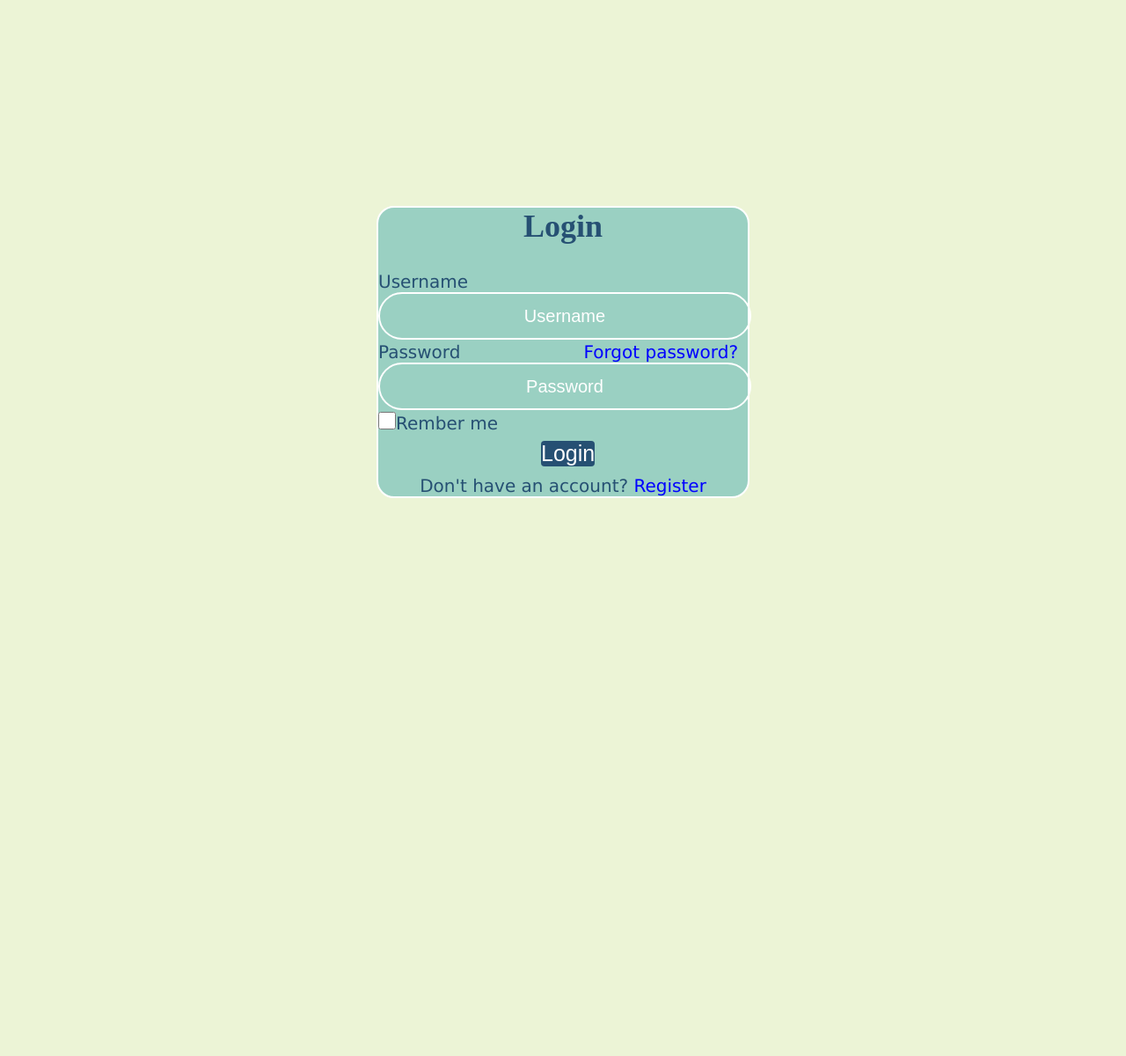
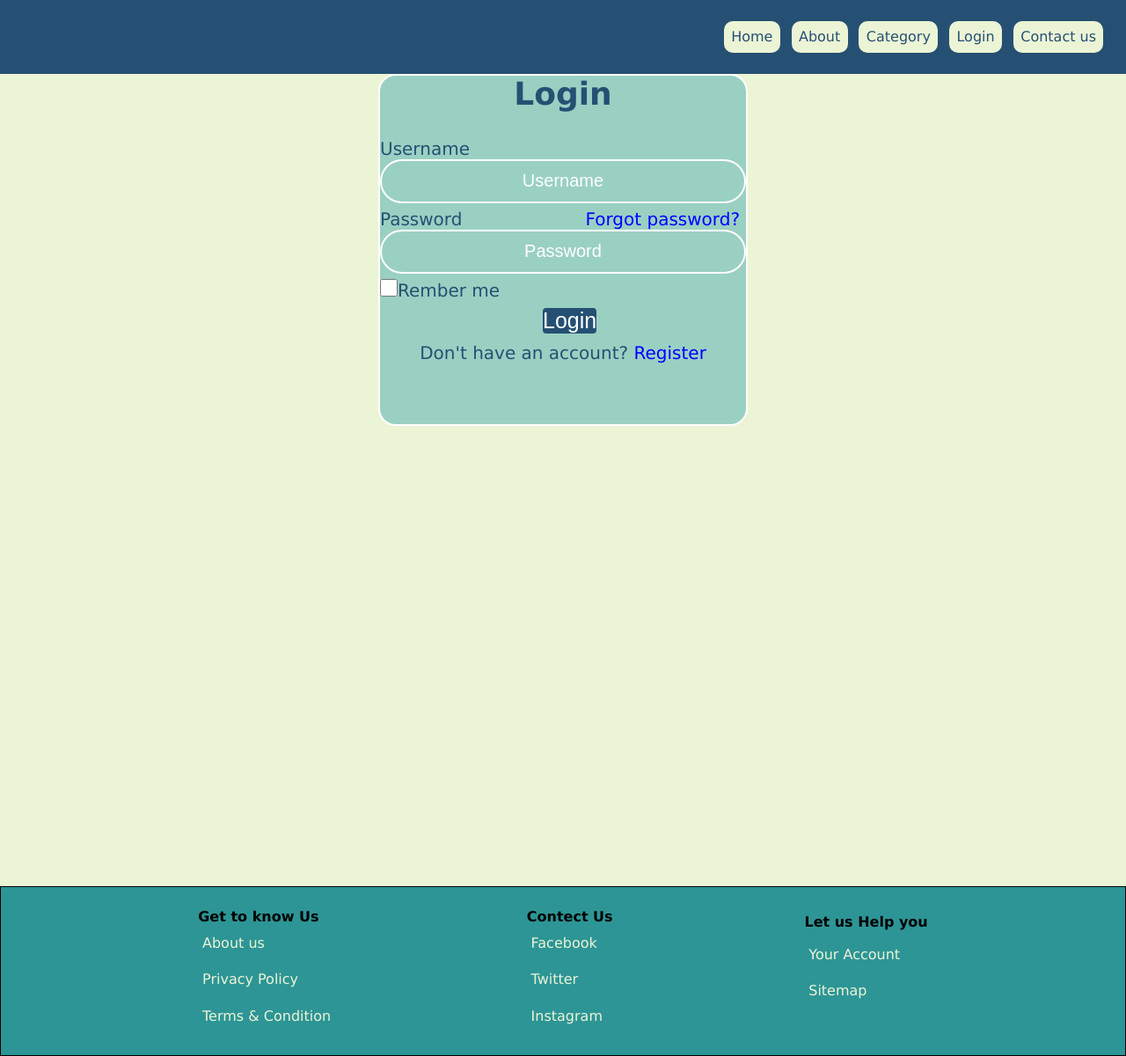
Before and after one commit to ChiragRathod25/Sports-Inventory-Management, a PHP site: page /HTML/sports_login.html in a window 1280 px wide. Shown: the whole page at 88% size. Before the commit the page ends 566 px from the top, so only its background shows below. Run offline with PHP 8.4, Linux system fonts and the light colour scheme.

Commit message:
regiLoginSetup

```diff
--- a/CSS/style.css
+++ b/CSS/style.css
@@ -102,9 +102,19 @@ h2{
     padding: 1.5rem 0.4rem;
 }
 #main_footer_container ul *{
-    margin: 0.2rem;
+    margin: 0.2rem 0;
     list-style: none;
     text-decoration: none;
+}
+#main_footer_container ul li a{
+    color: var(--light);
+    padding: 0.3rem;
+}
+#main_footer_container ul li a:hover{
+    color: black;
+    border: 1px solid var(--Medium);
+    background-color:var(--Medium);
+    border-radius: 10px;
 }
 #main_footer_container *{
     display: flex;
--- a/HTML/sports_login.html
+++ b/HTML/sports_login.html
@@ -6,14 +6,36 @@
     <meta name="viewport" content="width=device-width, initial-scale=1.0">
     <title>Shop Registration</title>
     <link rel="stylesheet" href="../css/sports.css">
+    <link rel="stylesheet" href="../CSS/style.css">
 </head>
 
 <body>
-    <div class="wrapper">
-        <form>
-            <h1>Login</h1>
-            <div class="input-box">
-                <p>Username</p>
+
+  <header>
+    <nav id="nav">
+      <ul id="navlist">
+        <li><a href="#">Home</a></li>
+        <li><a href="#">About</a></li>
+        <li><a href="#">Category</a>
+          <ul id="dropdown">
+            <li><a href="#">Tech & Gadgets</a></li>
+            <li><a href="#">Training Aids</a></li>
+            <li><a href="#">Equipment</a></li>
+            <li><a href="#">Accessories</a></li>
+          </ul>
+        </li>
+        <li><a href="sports_login.html">Login</a></li>
+        <li><a href="#">Contact us</a></li>
+      </ul>
+    </nav>
+  </header>
+  <section id="loginForm">
+
+      <div class="wrapper">
+          <form>
+              <h1>Login</h1>
+              <div class="input-box">
+                  <p>Username</p>
                 <input placeholder="Username" type="text">
             </div>
             <div class="input-box">
@@ -31,6 +53,41 @@
             </div>
         </form>
     </div>
+</section>
+    <footer>
+        <div id="main_footer_container">
+          <div class="section1">
+              <h4>Get to know Us</h4>
+              <ul>
+                  <li><a href="#">About us</a></li>
+                  <li><a href="#">Privacy Policy</a></li>
+              <li><a href="#"> Terms & Condition</a></li>
+            </ul>
+          </div>
+          <div class="section2">
+            <h4>Contect Us</h4>
+            <ul>
+              <li class="section1"><a href="#"> Facebook</a></li>
+              <li class="section1"><a href="#"> Twitter</a></li>
+              <li class="section1"><a href="#"> Instagram</a></li>
+            </ul>
+          </div>
+          <div class="section3">
+            <ul>
+              <li>
+                <h4>Let us Help you</h4>
+              </li>
+              <li>
+                <a href="#">Your Account</a>
+              </li>
+              <li>
+                <a href="#">Sitemap</a>
+              </li>
+            </ul>
+          </div>
+        </div>
+      </footer>
+
 </body>
 
 </html>
```
Also changed, not shown: HTML/sports_regi.html (+60 -3 lines).
